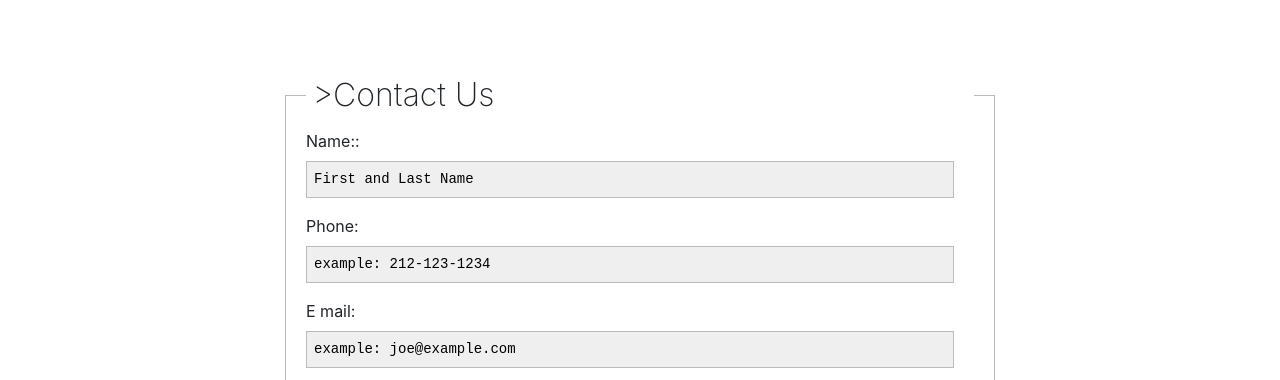
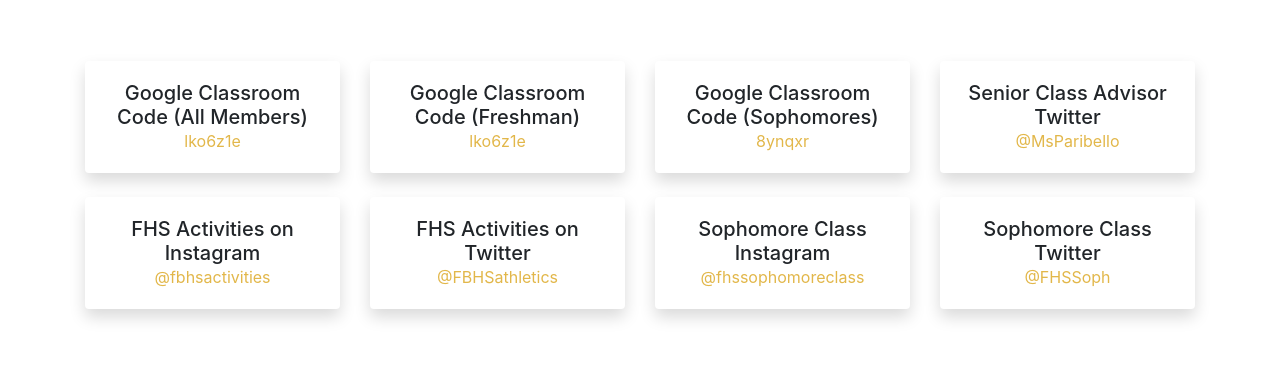
Before and after one commit to FHS-AdvWD-01/Student-Council.io, a plain HTML site: page contact.html in a window 1280 px wide. Shown: the part 258-638 px from the top of the page. Drawn offline with nearby package versions, Linux system fonts and the light colour scheme.

Commit message:
Add files via upload

```diff
--- a/contact.html
+++ b/contact.html
@@ -8,41 +8,9 @@
 
   <!-- Bootstrap CSS -->
   <link rel="stylesheet" href="https://stackpath.bootstrapcdn.com/bootstrap/4.3.1/css/bootstrap.min.css" integrity="sha384-ggOyR0iXCbMQv3Xipma34MD+dH/1fQ784/j6cY/iJTQUOhcWr7x9JvoRxT2MZw1T" crossorigin="anonymous">
-  <link rel="stylesheet" href="css/main.css">
+  <link rel="stylesheet" href="css/style.css">
   <link href="https://fonts.googleapis.com/css?family=Lobster&display=swap" rel="stylesheet">
   <link href="https://fonts.googleapis.com/css?family=Alata|Racing+Sans+One&display=swap" rel="stylesheet">
-  <script>
-		function clearName() {
-			if (document.getElementById('nameField').value == 'First and Last Name') {
-				document.getElementById('nameField').value = '';
-			}
-		}
-		function resetName() {
-			if (document.getElementById('nameField').value == '') {
-				document.getElementById('nameField').value = 'First and Last Name';
-			}
-		}
-		function clearPhone() {
-			if (document.getElementById('phoneField').value == 'example: 212-123-1234') {
-				document.getElementById('phoneField').value = '';
-			}
-		}
-		function resetPhone() {
-			if (document.getElementById('phoneField').value == '') {
-				document.getElementById('phoneField').value = 'example: 212-123-1234';
-			}
-		}
-		function clearEmail() {
-			if (document.getElementById('emailField').value == 'example: joe@example.com') {
-				document.getElementById('emailField').value = '';
-			}
-		}
-		function resetEmail() {
-			if (document.getElementById('emailField').value == '') {
-				document.getElementById('emailField').value = 'example: joe@example.com';
-			}
-		}
-	</script>
   </head>
   <body>
         <!-- Navigation -->
@@ -81,31 +49,93 @@
     <!-- Page Content -->
     <section class="py-5">
       <div class="container">
-        <h1 class="display-4">We want to hear your voice!</h1>
-        <p class="lead">If you have any questions or concerns, input your information in the form below and we'll get back to you as soon as we can.</p>
+        <h1 class="display-4">Be the first to hear!</h1>
+        <p class="lead">If you are a member, please join the respective google classrooms.
+          If you are a regular student, follow us on all of our socials to be up to date
+          with all the upcoming fundraisers and events at our school.</p>
       </div>
     </section>
-    <main role="main">
-    	<div class="contentWrapper">
-    		<form action="" method="post" name="contactForm" id="contactForm">
-    			<fieldset id="contact">
-    				<legend>>Contact Us</legend>
+    <div class="container">
+    <div class="row">
+    <!-- Team Member 1 -->
+    <div class="col-xl-3 col-md-6 mb-4">
+      <div class="card border-0 shadow">
+        <div class="card-body text-center">
+          <h5 class="card-title mb-0">Google Classroom Code (All Members)</h5>
+          <div class="card-text" style="color:#E2B74A;">lko6z1e</div>
+        </div>
+      </div>
+    </div>
+    <!-- Team Member 2 -->
+    <div class="col-xl-3 col-md-6 mb-4">
+      <div class="card border-0 shadow">
+        <div class="card-body text-center">
+          <h5 class="card-title mb-0">Google Classroom Code (Freshman)</h5>
+          <div class="card-text" style="color:#E2B74A;">lko6z1e</div>
+        </div>
+      </div>
+    </div>
+    <!-- Team Member 3 -->
+    <div class="col-xl-3 col-md-6 mb-4">
+      <div class="card border-0 shadow">
+        <div class="card-body text-center">
+          <h5 class="card-title mb-0">Google Classroom Code (Sophomores)</h5>
+          <div class="card-text" style="color:#E2B74A;">8ynqxr</div>
+        </div>
+      </div>
+    </div>
+    <!-- Team Member 4 -->
+    <div class="col-xl-3 col-md-6 mb-4">
+      <div class="card border-0 shadow">
+        <div class="card-body text-center">
+          <h5 class="card-title mb-0">Senior Class Advisor Twitter</h5>
+          <div class="card-text" style="color:#E2B74A;">@MsParibello</div>
+        </div>
+      </div>
+    </div>
+    </div>
+</div>
 
-    					<label for="nameField">Name::</label>
-    					<input id="nameField" name="nameField" type="text" class="textfield" value="First and Last Name" onfocus="clearName();" onblur="resetName();">
-
-    					<label for="phoneField">Phone:</label>
-    					<input id="phoneField" name="phoneField" type="text" class="textfield" value="example: 212-123-1234" onfocus="clearPhone();" onblur="resetPhone();">
-
-    					<label for="emailField">E mail:</label>
-    					<input id="emailField" name="emailField" type="text" class="textfield" value="example: joe@example.com" onfocus="clearEmail();" onblur="resetEmail();">
-
-    					<input id="submit" type="submit" name="submit" value="Contact Us!">
-
-    			</fieldset>
-    		</form>
-    	</div>
-    </main>
+    <div class="container">
+    <div class="row">
+    <!-- Team Member 1 -->
+    <div class="col-xl-3 col-md-6 mb-4">
+      <div class="card border-0 shadow">
+        <div class="card-body text-center">
+          <h5 class="card-title mb-0">FHS Activities on Instagram</h5>
+          <div class="card-text" style="color:#E2B74A;">@fbhsactivities</div>
+        </div>
+      </div>
+    </div>
+    <!-- Team Member 2 -->
+    <div class="col-xl-3 col-md-6 mb-4">
+      <div class="card border-0 shadow">
+        <div class="card-body text-center">
+          <h5 class="card-title mb-0">FHS Activities on Twitter</h5>
+          <div class="card-text" style="color:#E2B74A;">@FBHSathletics</div>
+        </div>
+      </div>
+    </div>
+    <!-- Team Member 3 -->
+    <div class="col-xl-3 col-md-6 mb-4">
+      <div class="card border-0 shadow">
+        <div class="card-body text-center">
+          <h5 class="card-title mb-0">Sophomore Class Instagram</h5>
+          <div class="card-text" style="color:#E2B74A;">@fhssophomoreclass</div>
+        </div>
+      </div>
+    </div>
+    <!-- Team Member 4 -->
+    <div class="col-xl-3 col-md-6 mb-4">
+      <div class="card border-0 shadow">
+        <div class="card-body text-center">
+          <h5 class="card-title mb-0">Sophomore Class Twitter</h5>
+          <div class="card-text" style="color:#E2B74A;">@FHSSoph</div>
+        </div>
+      </div>
+    </div>
+    </div>
+  </div>
 <br>
 <br>
 <br>
```
Also changed, not shown: meetings.html (+2 -2 lines).
